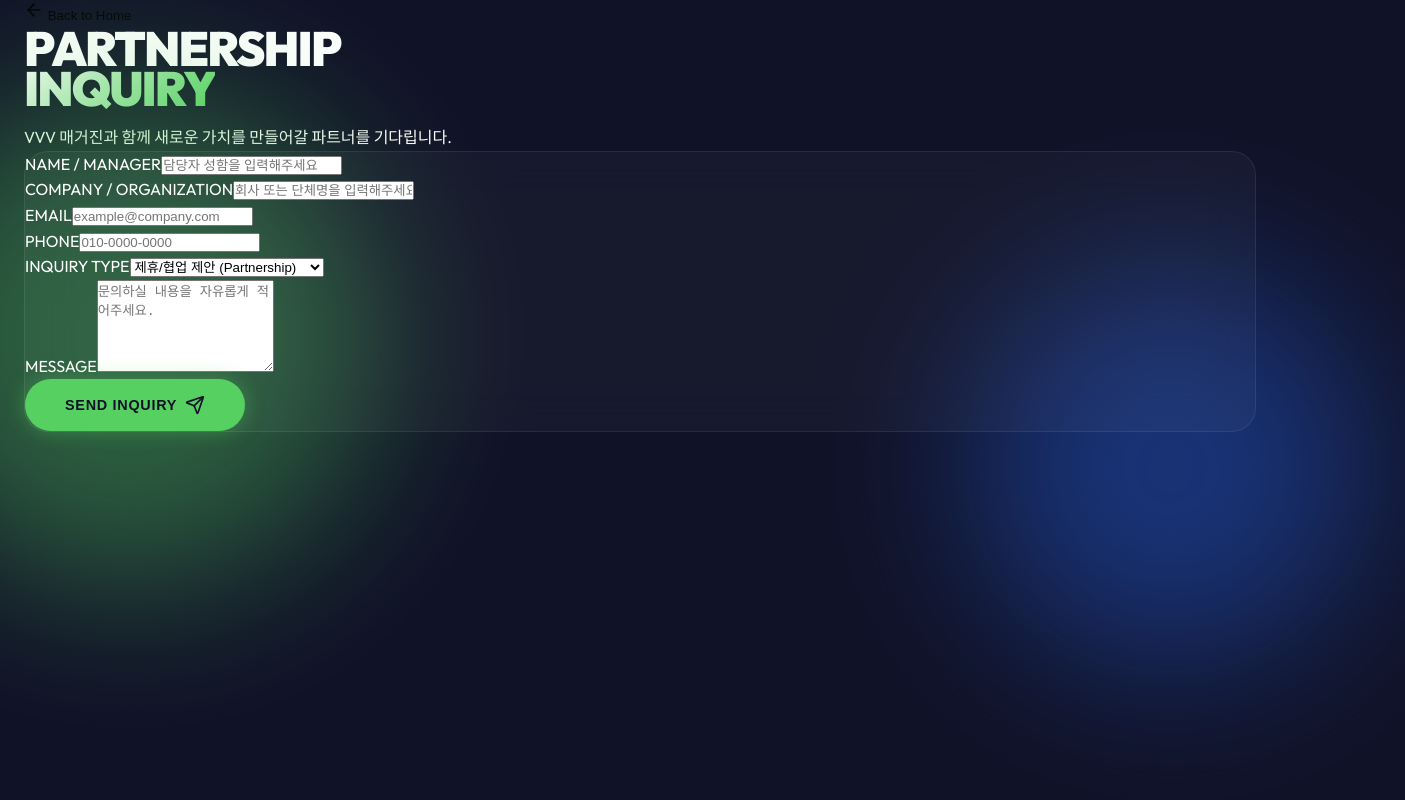
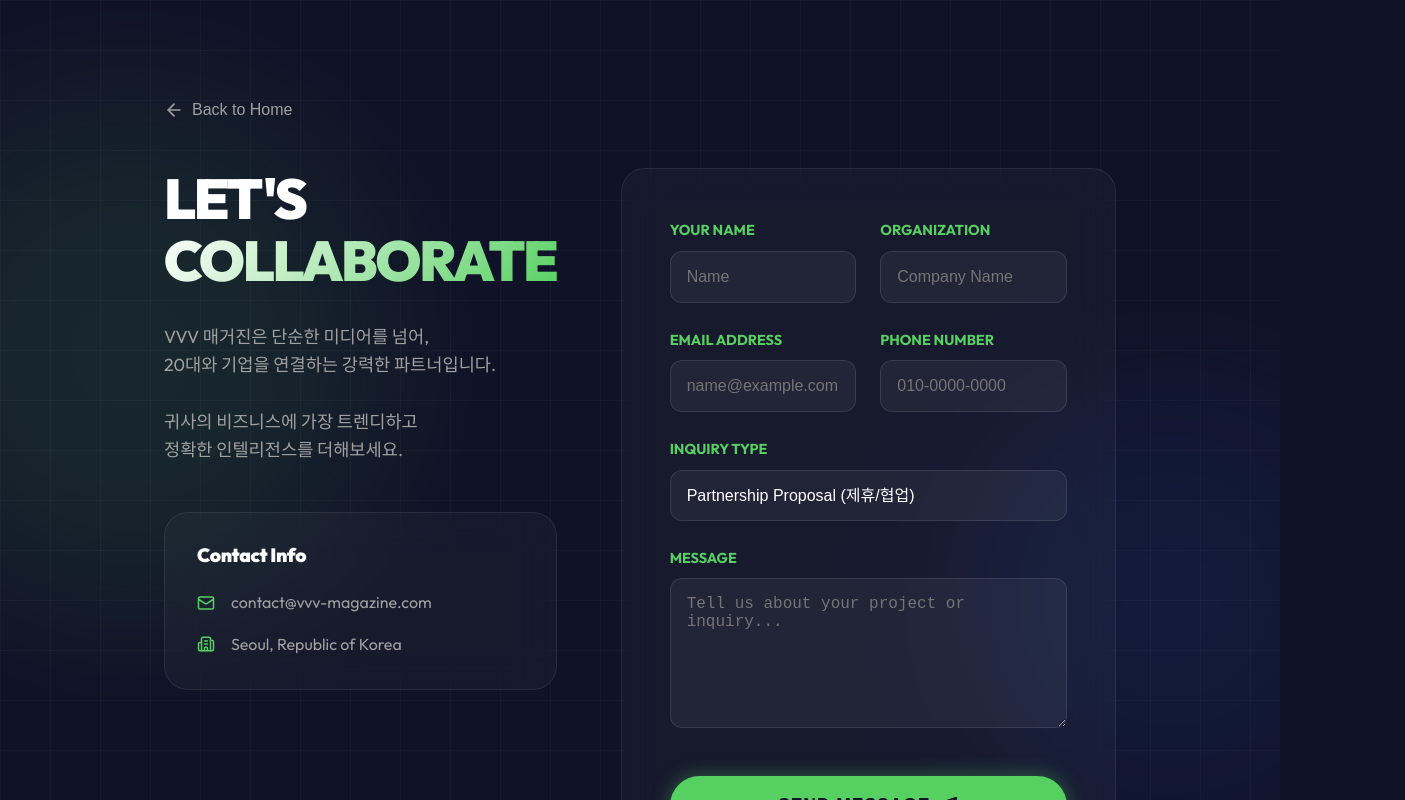
Before and after one commit to sojeong-im/vvv-magazine, a React (Vite) app: page /contact in a window 1280 px wide. Shown: the top 800 px of the page, 1405 px wide, since content can reach past the window. Built offline with nearby package versions, Linux system fonts and the light colour scheme.

Commit message:
Enhance ContactPage with professional styling and layout

```diff
--- a/src/components/ContactPage.jsx
+++ b/src/components/ContactPage.jsx
@@ -1,10 +1,11 @@
 import React, { useState } from 'react';
 import { motion } from 'framer-motion';
-import { Send, ArrowLeft } from 'lucide-react';
+import { Send, ArrowLeft, Building2, User, Mail, Phone, MessageSquare, CheckCircle } from 'lucide-react';
 import { useNavigate } from 'react-router-dom';
 
 const ContactPage = () => {
     const navigate = useNavigate();
+    const [isSubmitted, setIsSubmitted] = useState(false);
     const [formData, setFormData] = useState({
         name: '',
         company: '',
@@ -20,8 +21,9 @@
 
     const handleSubmit = (e) => {
         e.preventDefault();
-        // Here you would typically send the data to a backend or email service
-        alert('문의가 접수되었습니다. 담당자가 확인 후 연락드리겠습니다.');
+        setIsSubmitted(true);
+        setTimeout(() => {
+            setIsSubmitted(false);
             setFormData({
                 name: '',
                 company: '',
@@ -30,122 +32,210 @@
                 type: 'partnership',
                 message: ''
             });
+            alert('문의가 성공적으로 접수되었습니다.\n담당자가 확인 후 24시간 이내에 연락드리겠습니다.');
+        }, 1500);
+    };
+
+    const inputStyle = {
+        width: '100%',
+        padding: '1rem',
+        background: 'rgba(255, 255, 255, 0.05)',
+        border: '1px solid rgba(255, 255, 255, 0.1)',
+        borderRadius: '0.75rem',
+        color: 'white',
+        fontSize: '1rem',
+        marginTop: '0.5rem',
+        transition: 'all 0.3s',
+        outline: 'none'
+    };
+
+    const handleFocus = (e) => {
+        e.target.style.borderColor = 'var(--primary)';
+        e.target.style.background = 'rgba(86, 208, 97, 0.05)';
+        e.target.style.boxShadow = '0 0 15px rgba(86, 208, 97, 0.1)';
+    };
+
+    const handleBlur = (e) => {
+        e.target.style.borderColor = 'rgba(255, 255, 255, 0.1)';
+        e.target.style.background = 'rgba(255, 255, 255, 0.05)';
+        e.target.style.boxShadow = 'none';
     };
 
     return (
-        <div className="min-h-screen bg-[#101227] text-white pt-[100px] pb-20 relative overflow-hidden">
-            <div className="floating-shape shape-1" style={{ top: '10%' }}></div>
-            <div className="floating-shape shape-2" style={{ bottom: '20%' }}></div>
+        <div style={{ minHeight: '100vh', background: 'var(--secondary)', paddingTop: '100px', paddingBottom: '5rem', position: 'relative', overflow: 'hidden' }}>
+            <div className="bg-grid"></div>
+            <div className="floating-shape shape-1" style={{ top: '10%', opacity: 0.1 }}></div>
+            <div className="floating-shape shape-2" style={{ bottom: '20%', opacity: 0.1 }}></div>
 
-            <div className="container relative z-10 max-w-4xl mx-auto px-6">
+            <div className="container" style={{ position: 'relative', zIndex: 10, maxWidth: '1000px' }}>
                 <button
                     onClick={() => navigate('/')}
-                    className="flex items-center gap-2 text-gray-400 hover:text-[#56d061] transition-colors mb-10"
-                    style={{ background: 'none', border: 'none', cursor: 'pointer' }}
+                    style={{
+                        background: 'none',
+                        border: 'none',
+                        color: 'var(--text-muted)',
+                        display: 'flex',
+                        alignItems: 'center',
+                        gap: '0.5rem',
+                        cursor: 'pointer',
+                        marginBottom: '3rem',
+                        fontSize: '1rem',
+                        transition: 'color 0.3s'
+                    }}
+                    onMouseOver={(e) => e.target.style.color = 'var(--primary)'}
+                    onMouseOut={(e) => e.target.style.color = 'var(--text-muted)'}
                 >
                     <ArrowLeft size={20} /> Back to Home
                 </button>
 
+                <div style={{ display: 'grid', gridTemplateColumns: '1fr 1.5fr', gap: '4rem' }}>
+
+                    {/* Left Column: Info */}
                     <motion.div
-                    initial={{ opacity: 0, y: 30 }}
-                    animate={{ opacity: 1, y: 0 }}
-                    transition={{ duration: 0.6 }}
+                        initial={{ opacity: 0, x: -50 }}
+                        animate={{ opacity: 1, x: 0 }}
+                        transition={{ duration: 0.8 }}
                     >
-                    <h1 className="hero-title" style={{ fontSize: '3rem', marginBottom: '1rem', textAlign: 'left' }}>
-                        PARTNERSHIP <br />
-                        <span className="text-gradient">INQUIRY</span>
+                        <h1 className="hero-title" style={{ fontSize: '3.5rem', lineHeight: 1.1, marginBottom: '2rem', textAlign: 'left' }}>
+                            LET'S <br />
+                            <span className="text-gradient">COLLABORATE</span>
                         </h1>
-                    <p className="text-gray-400 text-lg mb-12">
-                        VVV 매거진과 함께 새로운 가치를 만들어갈 파트너를 기다립니다.
+                        <p style={{ color: 'var(--text-muted)', fontSize: '1.1rem', lineHeight: 1.6, marginBottom: '3rem' }}>
+                            VVV 매거진은 단순한 미디어를 넘어,<br />
+                            20대와 기업을 연결하는 강력한 파트너입니다.<br />
+                            <br />
+                            귀사의 비즈니스에 가장 트렌디하고<br />
+                            정확한 인텔리전스를 더해보세요.
                         </p>
 
-                    <form onSubmit={handleSubmit} className="glass-panel p-10 backdrop-blur-xl">
-                        <div className="grid grid-cols-1 md:grid-cols-2 gap-8 mb-8">
-                            <div className="flex flex-col gap-2">
-                                <label className="font-bold text-sm text-[#56d061]">NAME / MANAGER</label>
+                        <div className="glass-panel" style={{ padding: '2rem', background: 'rgba(255,255,255,0.03)' }}>
+                            <h3 style={{ color: 'white', marginBottom: '1.5rem', fontSize: '1.2rem' }}>Contact Info</h3>
+                            <div style={{ display: 'flex', flexDirection: 'column', gap: '1rem' }}>
+                                <div style={{ display: 'flex', alignItems: 'center', gap: '1rem', color: 'var(--text-muted)' }}>
+                                    <Mail size={18} color="var(--primary)" /> contact@vvv-magazine.com
+                                </div>
+                                <div style={{ display: 'flex', alignItems: 'center', gap: '1rem', color: 'var(--text-muted)' }}>
+                                    <Building2 size={18} color="var(--primary)" /> Seoul, Republic of Korea
+                                </div>
+                            </div>
+                        </div>
+                    </motion.div>
+
+                    {/* Right Column: Form */}
+                    <motion.div
+                        initial={{ opacity: 0, y: 50 }}
+                        animate={{ opacity: 1, y: 0 }}
+                        transition={{ duration: 0.8, delay: 0.2 }}
+                    >
+                        <form onSubmit={handleSubmit} className="glass-panel" style={{ padding: '3rem' }}>
+                            <div style={{ display: 'grid', gridTemplateColumns: '1fr 1fr', gap: '1.5rem', marginBottom: '1.5rem' }}>
+                                <div>
+                                    <label style={{ fontSize: '0.9rem', fontWeight: 'bold', color: 'var(--primary)' }}>YOUR NAME</label>
                                     <input
                                         type="text"
                                         name="name"
+                                        style={inputStyle}
+                                        onFocus={handleFocus}
+                                        onBlur={handleBlur}
                                         value={formData.name}
                                         onChange={handleChange}
-                                    placeholder="담당자 성함을 입력해주세요"
+                                        placeholder="Name"
                                         required
-                                    className="bg-white/5 border border-white/10 rounded-lg p-4 text-white focus:border-[#56d061] focus:outline-none transition-colors"
                                     />
                                 </div>
-                            <div className="flex flex-col gap-2">
-                                <label className="font-bold text-sm text-[#56d061]">COMPANY / ORGANIZATION</label>
+                                <div>
+                                    <label style={{ fontSize: '0.9rem', fontWeight: 'bold', color: 'var(--primary)' }}>ORGANIZATION</label>
                                     <input
                                         type="text"
                                         name="company"
+                                        style={inputStyle}
+                                        onFocus={handleFocus}
+                                        onBlur={handleBlur}
                                         value={formData.company}
                                         onChange={handleChange}
-                                    placeholder="회사 또는 단체명을 입력해주세요"
+                                        placeholder="Company Name"
                                         required
-                                    className="bg-white/5 border border-white/10 rounded-lg p-4 text-white focus:border-[#56d061] focus:outline-none transition-colors"
-                                />
-                            </div>
-                            <div className="flex flex-col gap-2">
-                                <label className="font-bold text-sm text-[#56d061]">EMAIL</label>
-                                <input
-                                    type="email"
-                                    name="email"
-                                    value={formData.email}
-                                    onChange={handleChange}
-                                    placeholder="example@company.com"
-                                    required
-                                    className="bg-white/5 border border-white/10 rounded-lg p-4 text-white focus:border-[#56d061] focus:outline-none transition-colors"
-                                />
-                            </div>
-                            <div className="flex flex-col gap-2">
-                                <label className="font-bold text-sm text-[#56d061]">PHONE</label>
-                                <input
-                                    type="tel"
-                                    name="phone"
-                                    value={formData.phone}
-                                    onChange={handleChange}
-                                    placeholder="010-0000-0000"
-                                    className="bg-white/5 border border-white/10 rounded-lg p-4 text-white focus:border-[#56d061] focus:outline-none transition-colors"
                                     />
                                 </div>
                             </div>
 
-                        <div className="flex flex-col gap-2 mb-8">
-                            <label className="font-bold text-sm text-[#56d061]">INQUIRY TYPE</label>
+                            <div style={{ display: 'grid', gridTemplateColumns: '1fr 1fr', gap: '1.5rem', marginBottom: '1.5rem' }}>
+                                <div>
+                                    <label style={{ fontSize: '0.9rem', fontWeight: 'bold', color: 'var(--primary)' }}>EMAIL ADDRESS</label>
+                                    <input
+                                        type="email"
+                                        name="email"
+                                        style={inputStyle}
+                                        onFocus={handleFocus}
+                                        onBlur={handleBlur}
+                                        value={formData.email}
+                                        onChange={handleChange}
+                                        placeholder="name@example.com"
+                                        required
+                                    />
+                                </div>
+                                <div>
+                                    <label style={{ fontSize: '0.9rem', fontWeight: 'bold', color: 'var(--primary)' }}>PHONE NUMBER</label>
+                                    <input
+                                        type="tel"
+                                        name="phone"
+                                        style={inputStyle}
+                                        onFocus={handleFocus}
+                                        onBlur={handleBlur}
+                                        value={formData.phone}
+                                        onChange={handleChange}
+                                        placeholder="010-0000-0000"
+                                    />
+                                </div>
+                            </div>
+
+                            <div style={{ marginBottom: '1.5rem' }}>
+                                <label style={{ fontSize: '0.9rem', fontWeight: 'bold', color: 'var(--primary)' }}>INQUIRY TYPE</label>
                                 <select
                                     name="type"
+                                    style={{ ...inputStyle, cursor: 'pointer', appearance: 'none' }}
+                                    onFocus={handleFocus}
+                                    onBlur={handleBlur}
                                     value={formData.type}
                                     onChange={handleChange}
-                                className="bg-white/5 border border-white/10 rounded-lg p-4 text-white focus:border-[#56d061] focus:outline-none transition-colors"
                                 >
-                                <option value="partnership" className="text-black">제휴/협업 제안 (Partnership)</option>
-                                <option value="advertising" className="text-black">광고/마케팅 문의 (Advertising)</option>
-                                <option value="press" className="text-black">취재/인터뷰 요청 (Press)</option>
-                                <option value="other" className="text-black">기타 문의 (Other)</option>
+                                    <option style={{ color: 'black' }} value="partnership">Partnership Proposal (제휴/협업)</option>
+                                    <option style={{ color: 'black' }} value="advertising">Advertising & Marketing (광고/마케팅)</option>
+                                    <option style={{ color: 'black' }} value="data">Data Service Inquiry (데이터 서비스)</option>
+                                    <option style={{ color: 'black' }} value="press">Press & Interview (취재/인터뷰)</option>
+                                    <option style={{ color: 'black' }} value="other">Other Inquiries (기타)</option>
                                 </select>
                             </div>
 
-                        <div className="flex flex-col gap-2 mb-10">
-                            <label className="font-bold text-sm text-[#56d061]">MESSAGE</label>
+                            <div style={{ marginBottom: '2.5rem' }}>
+                                <label style={{ fontSize: '0.9rem', fontWeight: 'bold', color: 'var(--primary)' }}>MESSAGE</label>
                                 <textarea
                                     name="message"
+                                    style={{ ...inputStyle, minHeight: '150px', resize: 'vertical' }}
+                                    onFocus={handleFocus}
+                                    onBlur={handleBlur}
                                     value={formData.message}
                                     onChange={handleChange}
-                                placeholder="문의하실 내용을 자유롭게 적어주세요."
-                                rows="6"
+                                    placeholder="Tell us about your project or inquiry..."
                                     required
-                                className="bg-white/5 border border-white/10 rounded-lg p-4 text-white focus:border-[#56d061] focus:outline-none transition-colors resize-none"
                                 ></textarea>
                             </div>
 
                             <button
                                 type="submit"
-                            className="btn btn-primary w-full text-lg"
+                                className="btn btn-primary"
+                                style={{ width: '100%', padding: '1.2rem', fontSize: '1.1rem', display: 'flex', justifyContent: 'center', alignItems: 'center', gap: '0.5rem' }}
+                                disabled={isSubmitted}
                             >
-                            SEND INQUIRY <Send size={20} />
+                                {isSubmitted ? (
+                                    <>Sent Successfully <CheckCircle size={20} /></>
+                                ) : (
+                                    <>SEND MESSAGE <Send size={20} /></>
+                                )}
                             </button>
                         </form>
                     </motion.div>
+                </div>
             </div>
         </div>
     );
```
Lines whose indentation alone changed are shown as unchanged.
